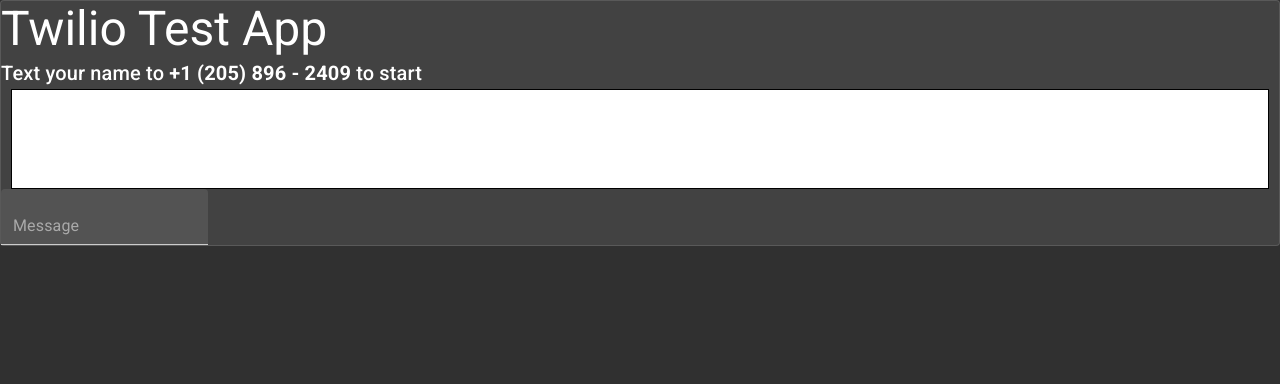
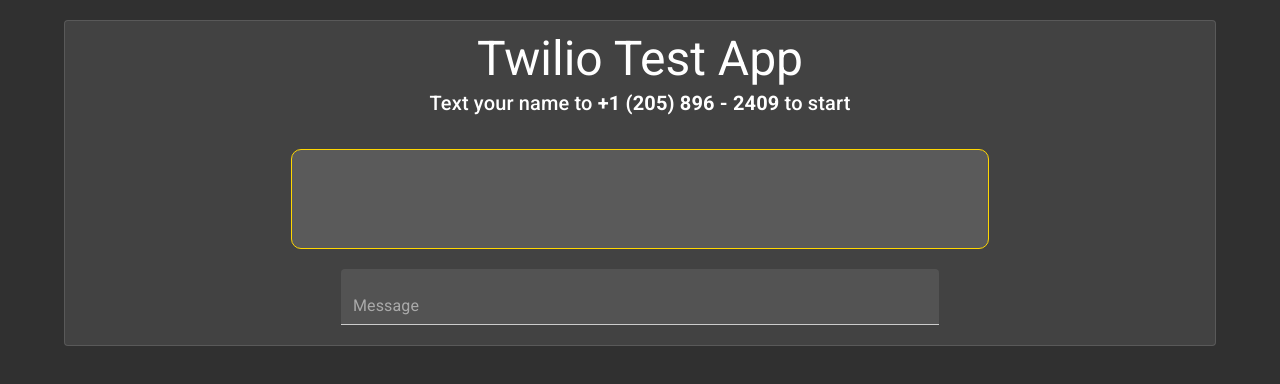
Before and after one commit to Inderpreet-D/react-site, a Next.js app: page /twilio in a window 1280 px wide. Shown: the top 384 px of the page. Built offline with nearby package versions, Linux system fonts and the light colour scheme.

Commit message:
Update Chat.module.css

```diff
--- a/containers/Twilio/Chat/Chat.module.css
+++ b/containers/Twilio/Chat/Chat.module.css
@@ -1,45 +1,27 @@
-.Border {
+.TextArea {
   width: 90%;
-  background-color: rgb(88, 88, 88);
   padding: 10px;
   text-align: center;
   margin: 20px auto 0 auto;
 }
 
-.MessageBox {
-  margin-top: 10px;
-  text-align: center;
+.MessageArea {
+  width: 70%;
+  min-height: 100px;
+  padding: 5px;
+  margin: 0 auto;
+  height: 100%;
+  overflow: auto;
+  max-height: 500px;
+  background-color: rgb(90, 90, 90);
+  border: 1px solid gold;
+  border-radius: 10px;
 }
 
-.MessageArea {
-  min-height: 100px;
-  padding: 5px;
-  margin: 0 10px;
-  height: 100%;
-  border: 1px solid black;
-  overflow: auto;
-  max-height: 500px;
-  background-color: white;
+.FormArea {
+  margin-top: 20px;
 }
 
-.Input {
-  width: 100%;
-  padding: 20px 10px 0 10px;
-  box-sizing: border-box;
+.InputField {
+  width: 60%;
 }
-
-.InputElement {
-  outline: none;
-  border: 1px solid #ccc;
-  background-color: white;
-  font: inherit;
-  padding: 6px 10px;
-  display: block;
-  width: 100%;
-  box-sizing: border-box;
-}
-
-.InputElement:focus {
-  outline: none;
-  background-color: #ccc;
-}
```
